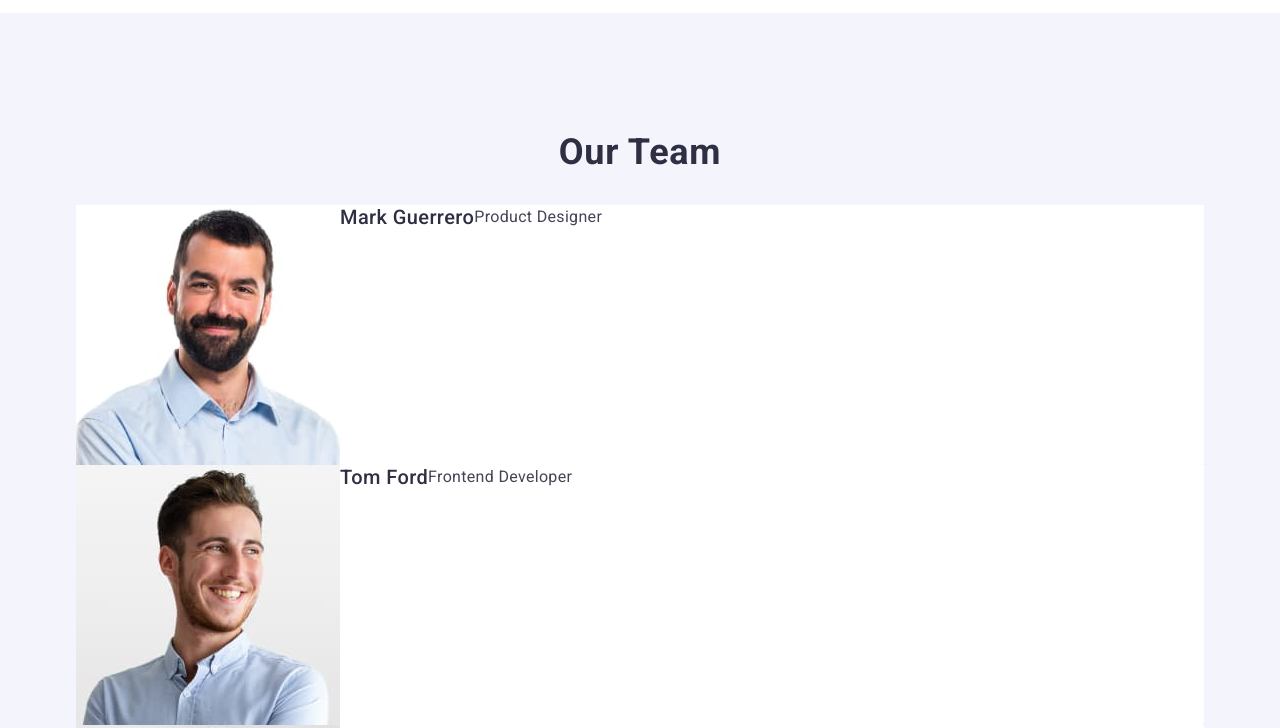
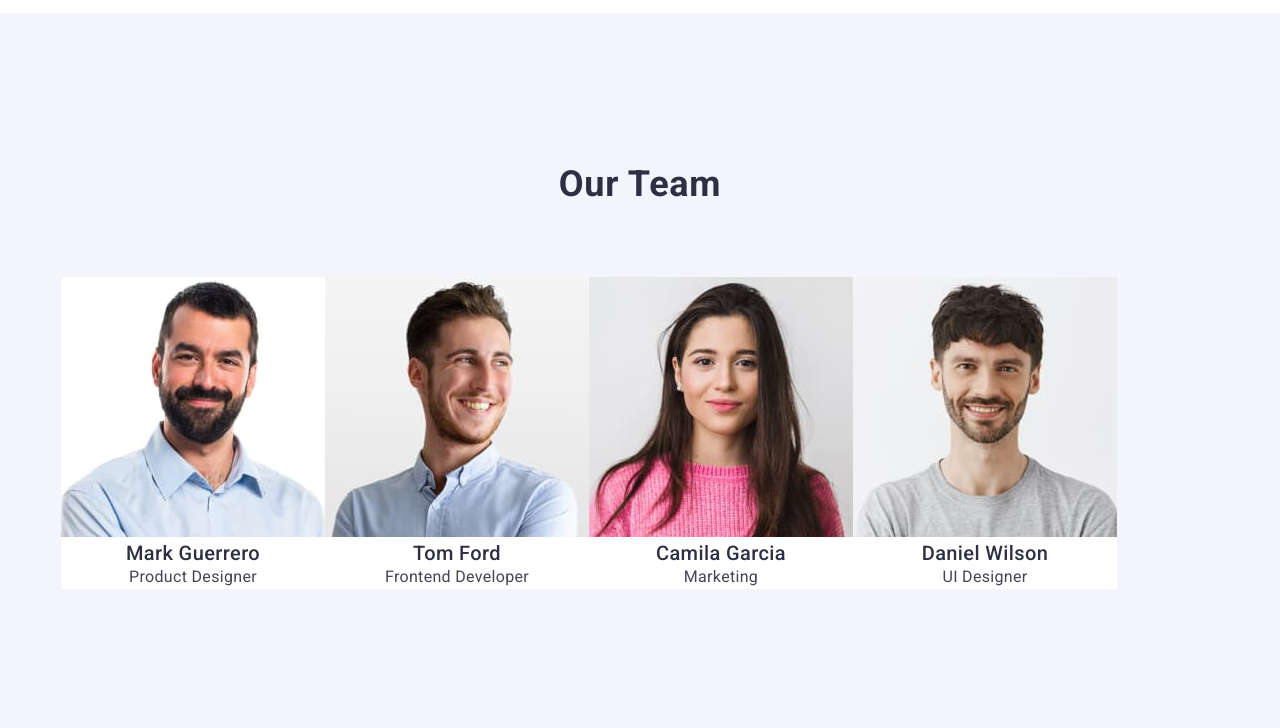
Before and after one commit to marves-pl/goit-markup-hw-03, a plain HTML site: page index.html in a window 1280 px wide. Shown: the part 1220-1948 px from the top of the page. Drawn offline with nearby package versions, Linux system fonts and the light colour scheme.

Commit message:
fix block model to team

```diff
--- a/css/styles.css
+++ b/css/styles.css
@@ -240,22 +240,22 @@ color: #404bbf;
     text-align: center;
     color: #2e2f42;
     text-transform: capitalize;
+    margin-bottom: 72px;
 
 
 }
 
 .team-list {
     margin-bottom: 72px;
-}
-
-.team-item {
-    background-color: #ffffff;
     display: flex;
     margin-right: 24px;
     margin-right: 0;
     flex-basis: calc((100% - 72px) / 4);
     border-radius: 0px 0px 4px 4px;
+}
 
+.team-item {
+    background-color: #ffffff;
 }
 
 .team-image {
--- a/index.html
+++ b/index.html
@@ -95,10 +95,9 @@
       </div>
     </section>
     <section class="team">
-      <div class="container">
+      <div class="container container-employer">
         <h2 class="team-name">our team</h2>
         <ul class="team-list">
-          <div class="container-employer">
           <li class="team-item">
             <img
               class="team-image"
@@ -135,7 +134,7 @@
             <h3 class="team-subtitle">Camila Garcia</h3>
             <p class="team-item-text">Marketing</p>
           </li>
-            <li class="team-item">
+          <li class="team-item" style="margin-right: 0">
             <img
               class="team-image"
               src="./images/TeamCard4.jpg"
@@ -147,7 +146,6 @@
             <h3 class="team-subtitle">Daniel Wilson</h3>
             <p class="team-item-text">UI Designer</p>
           </li>
-          </div>
         </ul>
       </div>
     </section>
```
Lines whose indentation alone changed are shown as unchanged.
